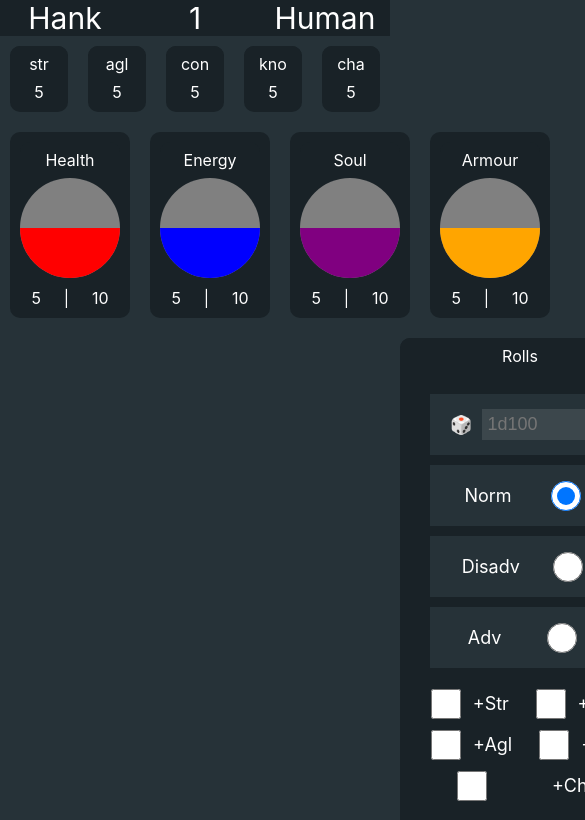
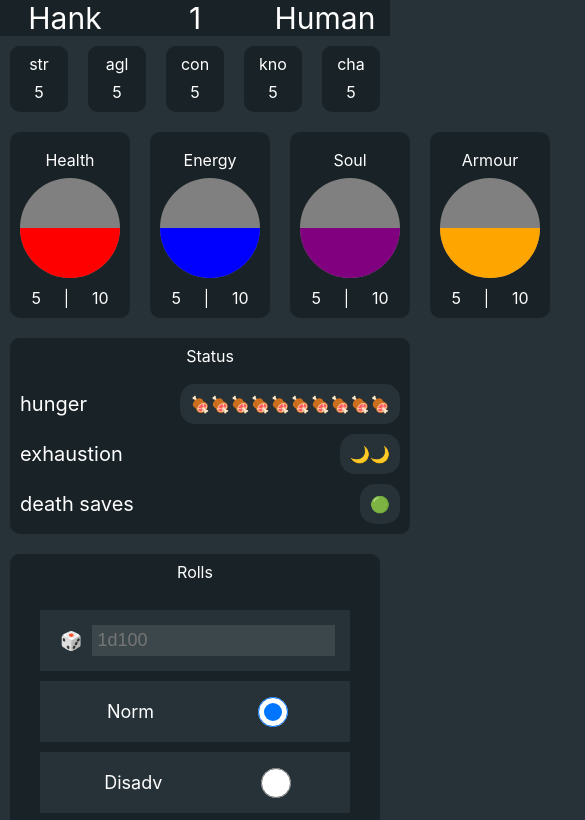
Before and after one commit to flashgnash/ordis-webui, a React (Create React App) app in the folder ordis-webui/: page / in a window 390 px wide. Shown: the top 820 px of the page, 585 px wide, since content can reach past the window. Built offline with nearby package versions, Linux system fonts and the light colour scheme; the HTML template or start-up script is replaced by a standard one.

Commit message:
Fix mobile wrap

```diff
--- a/ordis-webui/src/App.tsx
+++ b/ordis-webui/src/App.tsx
@@ -60,7 +60,7 @@ function App() {
       </FlexRow>
 
       {/* Statuses (hunger, exhaustion, death saves) */}
-      <FlexRow wrapOnMobile="true">
+      <FlexRow wrapOnMobile = {true}>
         <StatusPanel>
           {Object.entries(statuses).map(([name, { value, symbol }]) => (
             <StatusRow key={name} name={name} value={value} symbol={symbol} />
--- a/ordis-webui/src/components/common.tsx
+++ b/ordis-webui/src/components/common.tsx
@@ -1,9 +1,9 @@
 import "../App.css";
 import React from "react";
 
-function FlexRow({ children, wrap_on_mobile = false }) {
+function FlexRow({ children, wrapOnMobile = false }) {
   let extraClass = "";
-  if(wrap_on_mobile){
+  if(wrapOnMobile === true){
     extraClass = "wrap-on-mobile";
   }
 
```
